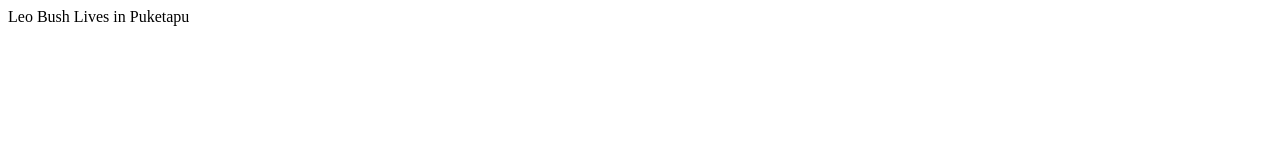
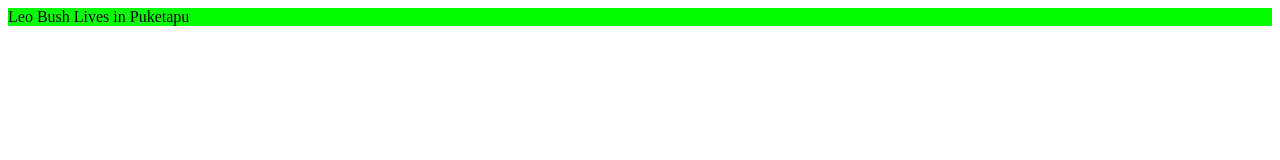
Before and after one commit to tvmonsters/DIT, a plain HTML site: page index.html in a window 1280 px wide. Drawn offline with Linux system fonts and the light colour scheme.

Commit message:
Update index.html

```diff
--- a/index.html
+++ b/index.html
@@ -1,14 +1,17 @@
 <!DOCTYPE html>
 <html>
   <head>
+    <title>My Page</title>
     <style>
-      .goat
-      {
-backround-color:#00FF00
+      .goat {
+        background-color: #00FF00;
       }
     </style>
   </head>
+
   <body>
-    <div class ="goat"> Leo Bush Lives in Puketapu
+    <div class="goat">
+      Leo Bush Lives in Puketapu
+    </div>
   </body>
 </html>
```
